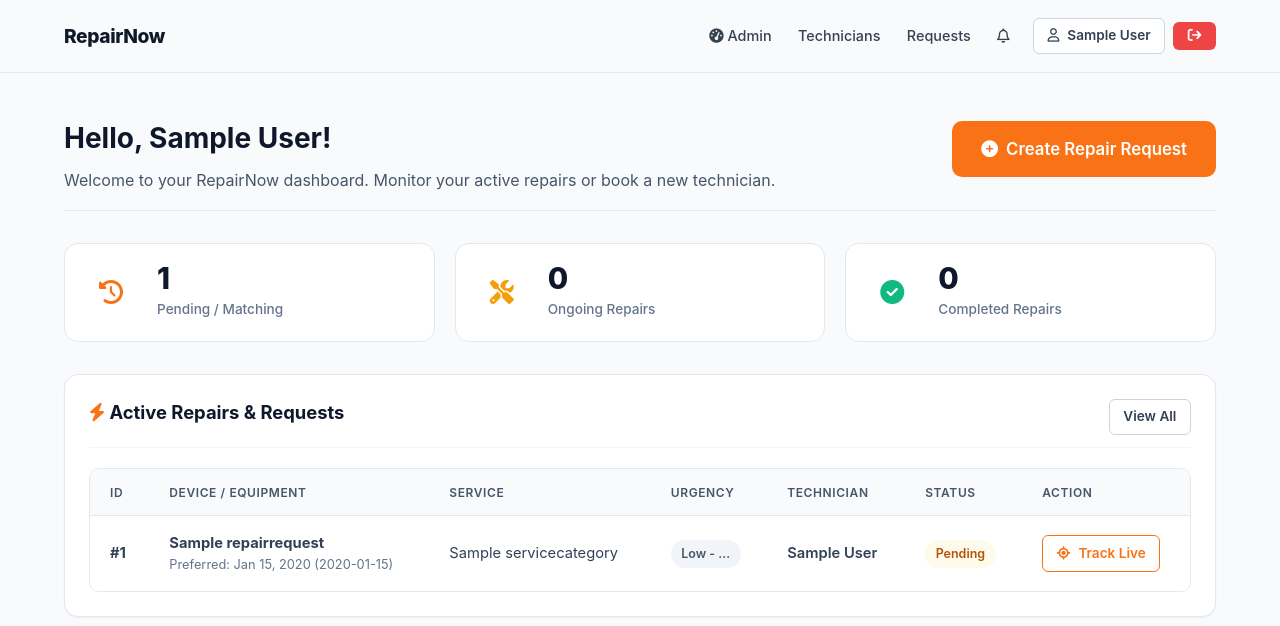
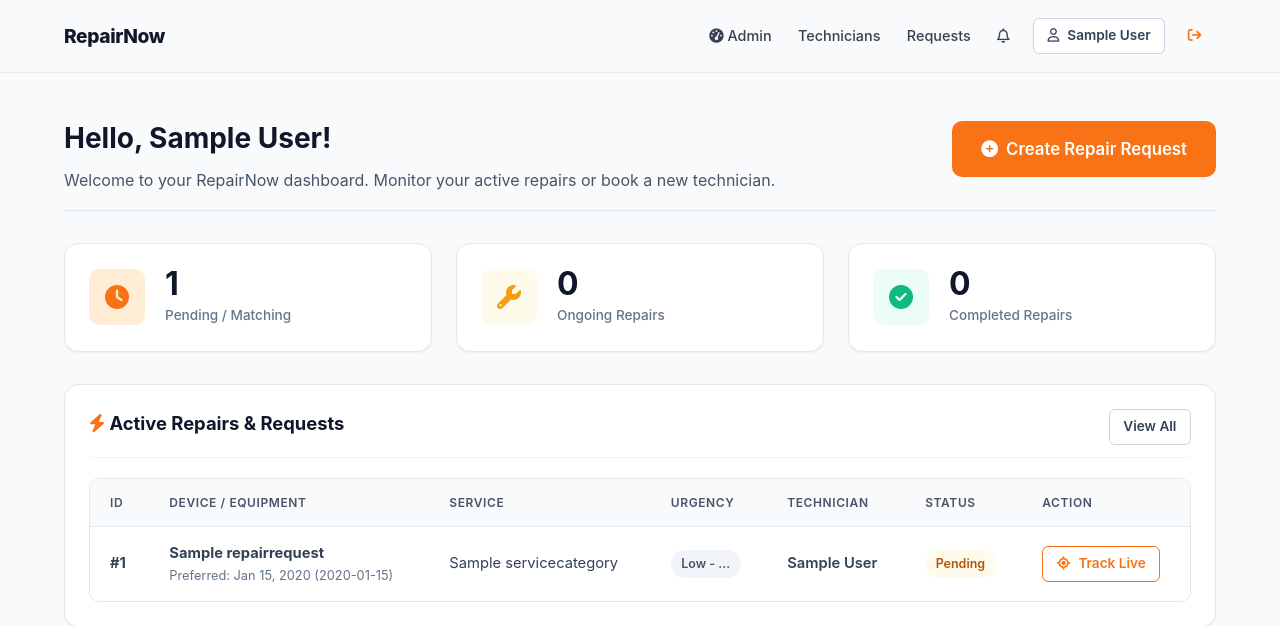
Before and after one commit to mahender-reddy85/RepairNow, a Django app: page /customer/dashboard/ in a window 1280 px wide. Shown: the top 626 px of the page. Run offline with Django 5.2, Linux system fonts and the light colour scheme; a user stored in the database is signed in; tables that the repository leaves empty hold one stand-in row (values such as "Sample post"); data that the repository does not hold is empty.

Commit message:
Setting up db

```diff
--- a/static/css/style.css
+++ b/static/css/style.css
@@ -365,14 +365,7 @@ a:hover { color: var(--primary-hover); }
   color: #ffffff;
 }
 
-.btn-danger {
-  background-color: var(--danger);
-  color: #ffffff;
-}
-.btn-danger:hover {
-  background-color: #dc2626;
-  color: #ffffff;
-}
+
 
 .btn-outline-primary {
   background-color: transparent;
@@ -574,39 +567,65 @@ a:hover { color: var(--primary-hover); }
 
 .stats-grid {
   display: grid;
-  grid-template-columns: repeat(auto-fit, minmax(220px, 1fr));
-  gap: 1.25rem;
+  grid-template-columns: repeat(auto-fit, minmax(250px, 1fr));
+  gap: 1.5rem;
   margin-bottom: 2rem;
 }
 
 .stat-card {
   background: #ffffff;
   border-radius: var(--radius-lg);
-  padding: 1.25rem;
+  padding: 1.5rem;
   border: 1px solid var(--gray-200);
   display: flex;
   align-items: center;
   gap: 1.25rem;
+  box-shadow: var(--shadow-sm);
+  transition: all 0.3s ease;
+}
+
+.stat-card:hover {
+  box-shadow: var(--shadow-md);
+  transform: translateY(-2px);
 }
 
 .stat-icon {
-  width: 52px;
-  height: 52px;
+  width: 56px;
+  height: 56px;
   border-radius: var(--radius-md);
   display: flex;
   align-items: center;
   justify-content: center;
   font-size: 1.5rem;
-}
-
-.stat-icon-blue { background-color: transparent; color: var(--primary); }
-.stat-icon-green { background-color: transparent; color: var(--success); }
-.stat-icon-amber { background-color: transparent; color: var(--warning); }
+  flex-shrink: 0;
+}
+
+.stat-icon-blue {
+  background-color: var(--primary-light);
+  color: var(--primary);
+}
+
+.stat-icon-green {
+  background-color: var(--success-light);
+  color: var(--success);
+}
+
+.stat-icon-amber {
+  background-color: var(--warning-light);
+  color: var(--warning);
+}
+
 .stat-icon-purple { background-color: transparent; color: #9333ea; }
 
+.stat-content {
+  flex: 1;
+}
+
 .stat-value {
-  font-size: 1.85rem;
-  font-weight: 800;
+  font-size: 2rem;
+  font-weight: 700;
+  color: var(--text-heading);
+  line-height: 1.2;
   color: var(--gray-900);
   line-height: 1;
 }
--- a/templates/base.html
+++ b/templates/base.html
@@ -32,7 +32,7 @@
             <li><a href="{% url 'technician_requests' %}" class="nav-link"><i class="fa-solid fa-inbox"></i> Requests</a></li>
             <li><a href="{% url 'technician_jobs' %}" class="nav-link"><i class="fa-solid fa-briefcase"></i> Jobs</a></li>
           {% else %}
-            <li><a href="{% url 'customer_dashboard' %}" class="nav-link"><i class="fa-solid fa-house-chimney"></i> Dashboard</a></li>
+            <li><a href="{% url 'customer_dashboard' %}" class="nav-link"> Dashboard</a></li>
             <li><a href="{% url 'customer_repair_list' %}" class="nav-link">My Repairs</a></li>
           {% endif %}
 
@@ -103,7 +103,7 @@
             <a href="{% url 'technician_jobs' %}" class="nav-link"><i class="fa-solid fa-briefcase"></i> Jobs</a>
             <a href="{% url 'technician_availability' %}" class="nav-link"><i class="fa-regular fa-clock"></i> Availability</a>
           {% else %}
-            <a href="{% url 'customer_dashboard' %}" class="nav-link"><i class="fa-solid fa-house-chimney"></i> Dashboard</a>
+            <a href="{% url 'customer_dashboard' %}" class="nav-link"> Dashboard</a>
             <a href="{% url 'customer_repair_list' %}" class="nav-link">My Repairs</a>
             <a href="{% url 'customer_history' %}" class="nav-link">History</a>
           {% endif %}
--- a/templates/customer/dashboard.html
+++ b/templates/customer/dashboard.html
@@ -16,22 +16,28 @@
 
   <div class="stats-grid">
     <div class="stat-card">
-      <div class="stat-icon stat-icon-blue"><i class="fa-solid fa-clock-rotate-left"></i></div>
-      <div>
+      <div class="stat-icon stat-icon-blue">
+        <i class="fa-solid fa-clock"></i>
+      </div>
+      <div class="stat-content">
         <div class="stat-value">{{ pending_count }}</div>
         <div class="stat-label">Pending / Matching</div>
       </div>
     </div>
     <div class="stat-card">
-      <div class="stat-icon stat-icon-amber"><i class="fa-solid fa-screwdriver-wrench"></i></div>
-      <div>
+      <div class="stat-icon stat-icon-amber">
+        <i class="fa-solid fa-wrench"></i>
+      </div>
+      <div class="stat-content">
         <div class="stat-value">{{ ongoing_count }}</div>
         <div class="stat-label">Ongoing Repairs</div>
       </div>
     </div>
     <div class="stat-card">
-      <div class="stat-icon stat-icon-green"><i class="fa-solid fa-circle-check"></i></div>
-      <div>
+      <div class="stat-icon stat-icon-green">
+        <i class="fa-solid fa-check-circle"></i>
+      </div>
+      <div class="stat-content">
         <div class="stat-value">{{ completed_count }}</div>
         <div class="stat-label">Completed Repairs</div>
       </div>
```
Also changed, not shown: templates/403.html (deleted, +0 -16 lines), templates/404.html (deleted, +0 -16 lines), templates/500.html (deleted, +0 -16 lines), templates/customer/repair_create.html (+5 -9 lines), media/customers/certificate.jpg (added), media/customers/me.jpeg (added), notifications/migrations/0001_initial.py (added), repairs/migrations/0001_initial.py (added), reviews/migrations/0001_initial.py (added).
